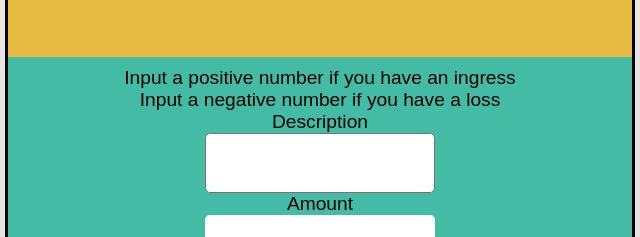
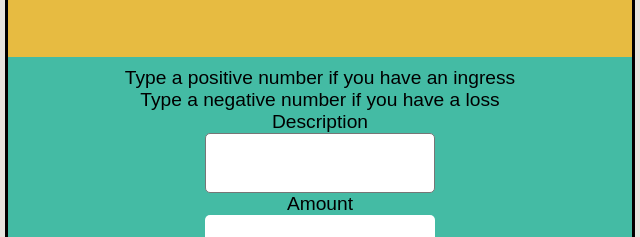
Before and after one commit to FedericoSanchez-Ksquare/MiniProject-3, a website: page index.html in a window 1280 px wide. Shown: the part 278-515 px from the top of the page, 320-960 px from the left. Drawn offline with Linux system fonts and the light colour scheme; no server answers.

Commit message:
Update index.html

```diff
--- a/index.html
+++ b/index.html
@@ -18,8 +18,8 @@
         </div>
         <div class="desc-amount-container">
            <div class="labels-container">
-               <label for="">Input a positive number if you have an ingress</label>
-               <label for="">Input a negative number if you have a loss</label>
+               <label for="">Type a positive number if you have an ingress</label>
+               <label for="">Type a negative number if you have a loss</label>
            </div>
 
             <form class="form-container" action="">
```
